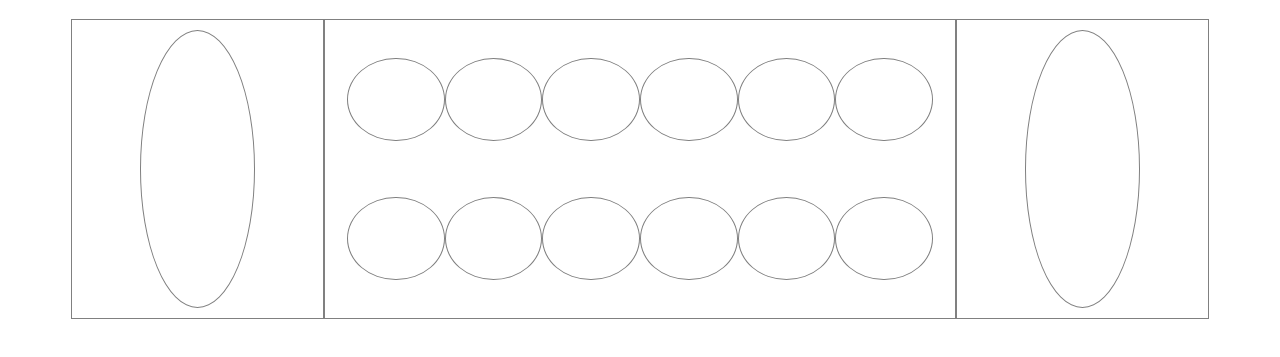
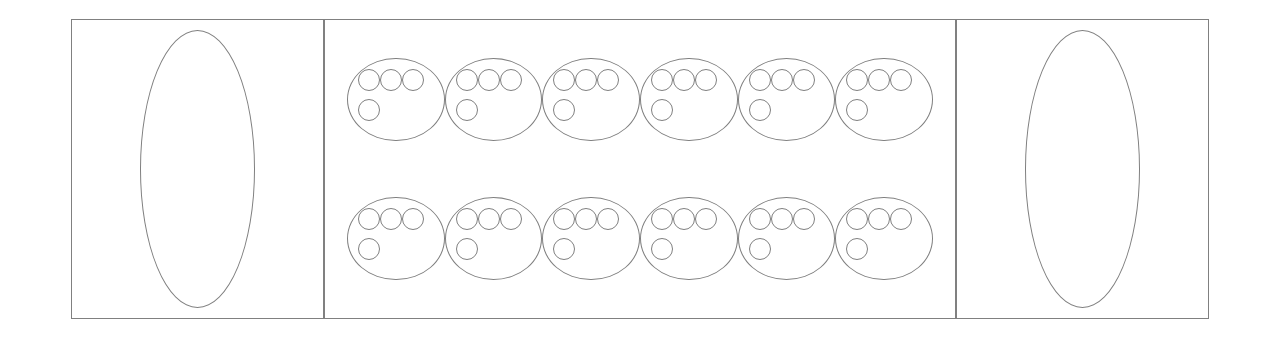
Before and after one commit to ivogt12/Isaiah_Vogt_SD_Repo, a plain HTML site: page index.html in a window 1280 px wide. Shown: the part 61-418 px from the top of the page. Drawn offline with Linux system fonts and the light colour scheme.

Commit message:
namechange

```diff
--- a/css/main.css
+++ b/css/main.css
@@ -21,8 +21,6 @@ h1 {
     flex-flow:row wrap;
     justify-content:center;
     align-items:center;
-
-
 }
 .pocket {
     display:flex;
@@ -33,20 +31,72 @@ h1 {
     height: 100%;
     width: 50%;
     border-radius:60%;
-
+    display:flex;
+    justify-content:center;
+    align-items:center;
+    flex-flow: row wrap;
 }
-
 #pocket1 {
     height: 100%;
     width:50%;
     border-radius:60%;
-
+    display:flex;
+    justify-content:center;
+    align-items:center;
+    flex-flow: row wrap;
 }
-
-
 #row div {
     border-radius:50%;
     height:30%;
     width: 16%;
-
 }
+.marble {
+    display:flex;
+    flex-flow: row wrap;
+}
+#row div div {
+    border-radius:50%;
+    height:8%;
+    width:4%;
+}
+.mar{
+    height: 8%;
+    width:4%;
+    border-radius:50%;
+}
+[id='0'] {
+    order:6;
+}
+[id='1']{
+    order:5;
+}
+[id='2']{
+    order:4;
+}
+[id='3']{
+    order:3;
+}
+[id='4']{
+    order:2;
+}
+[id='5']{
+    order:1;
+}
+[id='6']{
+    order:7;
+}
+[id='7']{
+    order:8;
+}
+[id='8']{
+    order:9;
+}
+[id='9']{
+    order:10;
+}
+[id='10']{
+    order:11;
+}
+[id='11']{
+    order:12;
+}
--- a/index.html
+++ b/index.html
@@ -15,19 +15,78 @@
             <div id="pocket0"></div>
         </div>
         <div id="row">
-                <div id="cell5"></div>
-                <div id="cell4"></div>
-                <div id="cell3"></div>
-                <div id="cell2"></div>
-                <div id="cell1"></div>
-                <div id="cell0"></div>
-
-                <div id="cell6"></div>
-                <div id="cell7"></div>
-                <div id="cell8"></div>
-                <div id="cell9"></div>
-                <div id="cell10"></div>
-                <div id="cell11"></div>
+                <div class="marble"id="0">
+                    <div class="mar"></div>
+                    <div class="mar"></div>
+                    <div class="mar"></div>
+                    <div class="mar"></div>
+                </div>
+                <div class="marble"id="1">
+                    <div class="mar"></div>
+                    <div class="mar"></div>
+                    <div class="mar"></div>
+                    <div class="mar"></div>
+                </div>
+                <div class="marble"id="2">
+                    <div class="mar"></div>
+                    <div class="mar"></div>
+                    <div class="mar"></div>
+                    <div class="mar"></div>
+                </div>
+                <div class="marble"id="3">
+                    <div class="mar"></div>
+                    <div class="mar"></div>
+                    <div class="mar"></div>
+                    <div class="mar"></div>
+                </div>
+                <div class="marble"id="4">
+                    <div class="mar"></div>
+                    <div class="mar"></div>
+                    <div class="mar"></div>
+                    <div class="mar"></div>
+                </div>
+                <div class="marble"id="5">
+                    <div class="mar"></div>
+                    <div class="mar"></div>
+                    <div class="mar"></div>
+                    <div class="mar"></div>
+                </div>
+                <div class="marble"id="6">
+                    <div class="mar"></div>
+                    <div class="mar"></div>
+                    <div class="mar"></div>
+                    <div class="mar"></div>
+                </div>
+                <div class="marble"id="7">
+                    <div class="mar"></div>
+                    <div class="mar"></div>
+                    <div class="mar"></div>
+                    <div class="mar"></div>
+                </div>
+                <div class="marble"id="8">
+                    <div class="mar"></div>
+                    <div class="mar"></div>
+                    <div class="mar"></div>
+                    <div class="mar"></div>
+                </div>
+                <div class="marble"id="9">
+                    <div class="mar"></div>
+                    <div class="mar"></div>
+                    <div class="mar"></div>
+                    <div class="mar"></div>
+                </div>
+                <div class="marble"id="10">
+                    <div class="mar"></div>
+                    <div class="mar"></div>
+                    <div class="mar"></div>
+                    <div class="mar"></div>
+                </div>
+                <div class="marble"id="11">
+                    <div class="mar"></div>
+                    <div class="mar"></div>
+                    <div class="mar"></div>
+                    <div class="mar"></div>
+                </div>
         </div>
         <div class="pocket">
             <div id="pocket1"></div>
--- a/js/main.js
+++ b/js/main.js
@@ -1,15 +1,3 @@
-/*-----constants-----*/
-const Players = {
-    '1': {
-        name: 'Player 1',
-    },
-    '-1' : {
-        name: 'Player 2',
-    }
-
-}
-
-
 /*------ state variables -----*/
 let turn, board, winner
 
```
